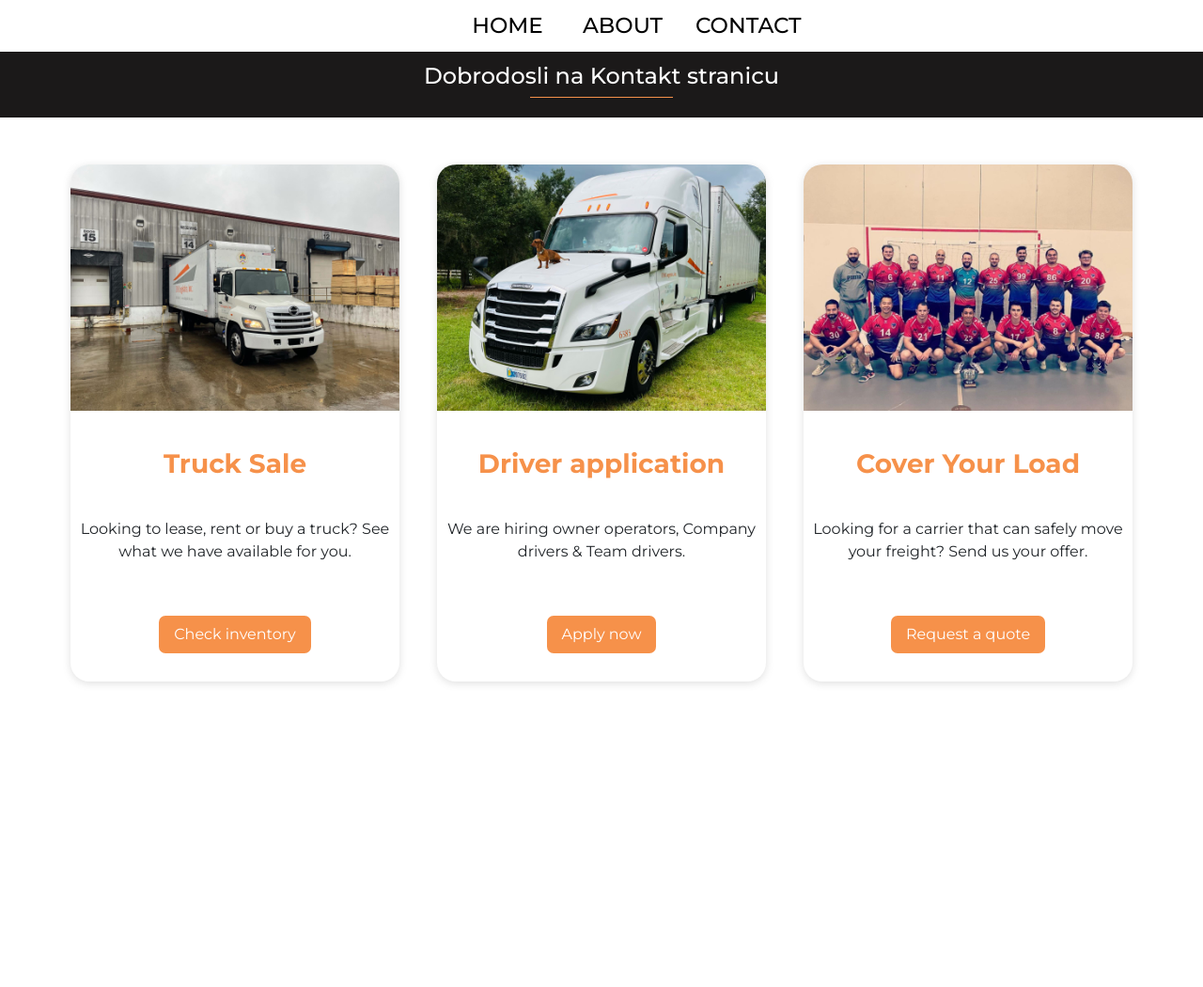
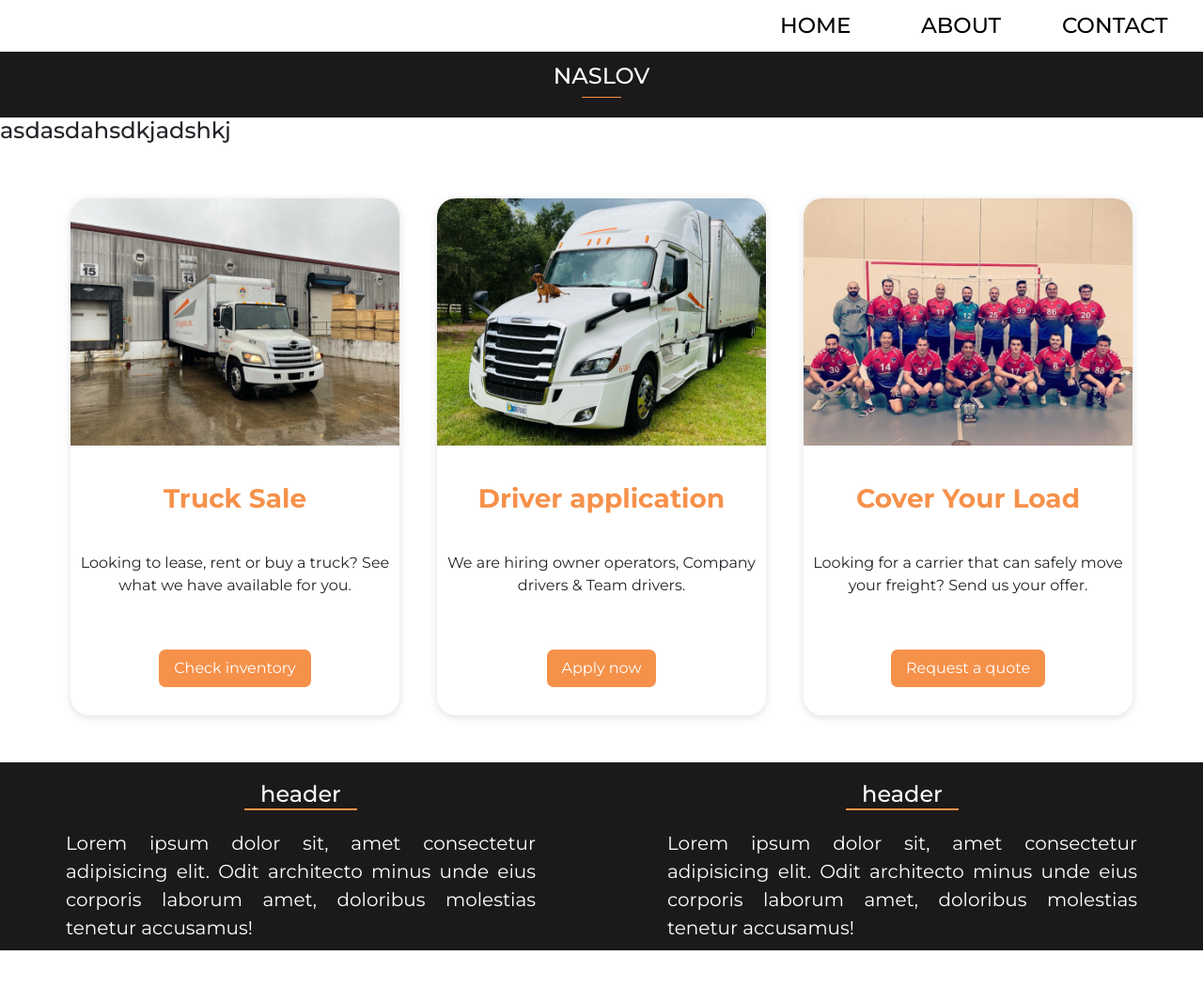
Before and after one commit to Panke44/first-ever-react-app, a React (Create React App) app: page /Contact in a window 1280 px wide. Shown: the top 1050 px of the page at 94% size. Before the commit the page ends 800 px from the top, so only its background shows below. Built offline with nearby package versions, Linux system fonts and the light colour scheme.

Commit message:
testing react library

```diff
--- /dev/null
+++ b/src/Components/DoubleText.jsx
@@ -0,0 +1,23 @@
+import React from 'react'
+import style from './DoubleText.module.css'
+import './test.css'
+
+const DoubleText = (props) => {
+    return (
+            <div className="container-fluid double">
+                <div className="row">
+                    <div className="col-6">
+                        <h4> {props.header1} </h4>
+                        <p> {props.paragraph1} </p>
+                    </div>
+                    <div className="col-6">
+                        <h4> {props.header1} </h4>
+                        <p> {props.paragraph1} </p>
+                    </div>
+
+                </div>
+            </div>
+    )
+}
+
+export default DoubleText
--- a/src/Components/Navbar.css
+++ b/src/Components/Navbar.css
@@ -7,15 +7,12 @@
 }
 
 body {
-
   font-family: "Montserrat", sans-serif;
 }
 
 .navMenu {
-  display: block;
-  width: 50%;
-  margin: auto;
-  text-align: center;
+  float: right;
+  margin-right: 50px;
 }
 
 .navMenu a {
@@ -25,8 +22,8 @@ body {
   text-transform: uppercase;
   font-weight: 500;
   display: inline-block;
-  width: 80px;
-  margin: 5px 20px;
+  width: 100px;
+  margin: 5px 25px;
   transition: 0.1s ease;
 }
 
--- a/src/Components/Title.jsx
+++ b/src/Components/Title.jsx
@@ -4,7 +4,7 @@ import style from './Title.module.css'
 const Title = (props) => {
   return (
     <div className={style['title']}>
-        <h4> Dobrodosli na {props.naslov} stranicu </h4>
+      {props.children}
     </div>
   )
 }
--- /dev/null
+++ b/src/Components/test.css
@@ -0,0 +1,23 @@
+.double{
+    background-color: #1b1919;
+    height: 200px;
+}
+
+.col-6{
+    color: white;
+    padding: 20px;
+}
+
+.col-6 p{
+    padding: 20px 50px;
+    text-align: justify;
+    font-size: 20px;
+    text-align: justify;
+}
+
+.col-6 h4{
+    text-align: center;
+    width: 20%;
+    margin: auto;
+    border-bottom: 2px solid #f6914a;
+}
--- a/src/Pages/Contact.jsx
+++ b/src/Pages/Contact.jsx
@@ -4,19 +4,20 @@ import Title from '../Components/Title'
 import CardHolder from '../Components/CardHolder'
 import Card from '../Components/Card'
 import Button from '../Components/Button'
+import DoubleText from '../Components/DoubleText'
 
 import img1 from '../Images/box.jpg'
 import img2 from '../Images/dog.jpg'
 import img3 from '../Images/handball.jpg'
 
-
 const Contact = () => {
 
   return (
     <div>
-        <Navbar/>
-        <Title naslov="Kontakt"/>
+      <Navbar />
+      <Title> <h4> NASLOV </h4> </Title>
 
+      <h4>asdasdahsdkjadshkj</h4>
       <CardHolder>
         <Card cardImg={img1} >
           <h3>Truck Sale</h3>
@@ -37,6 +38,12 @@ const Contact = () => {
         </Card>
 
       </CardHolder>
+      <DoubleText
+        header1="header" paragraph1="
+        Lorem ipsum dolor sit, amet consectetur adipisicing elit. Odit architecto minus unde eius corporis laborum amet, doloribus molestias tenetur accusamus!"
+        header2="header" paragraph2="
+        Lorem ipsum dolor sit, amet consectetur adipisicing elit. Odit architecto minus unde eius corporis laborum amet, doloribus molestias tenetur accusamus!">
+      </DoubleText>
     </div>
   )
 }
```
Also changed, not shown: src/Components/DoubleText.module.css (added). Lines whose indentation alone changed are shown as unchanged.
